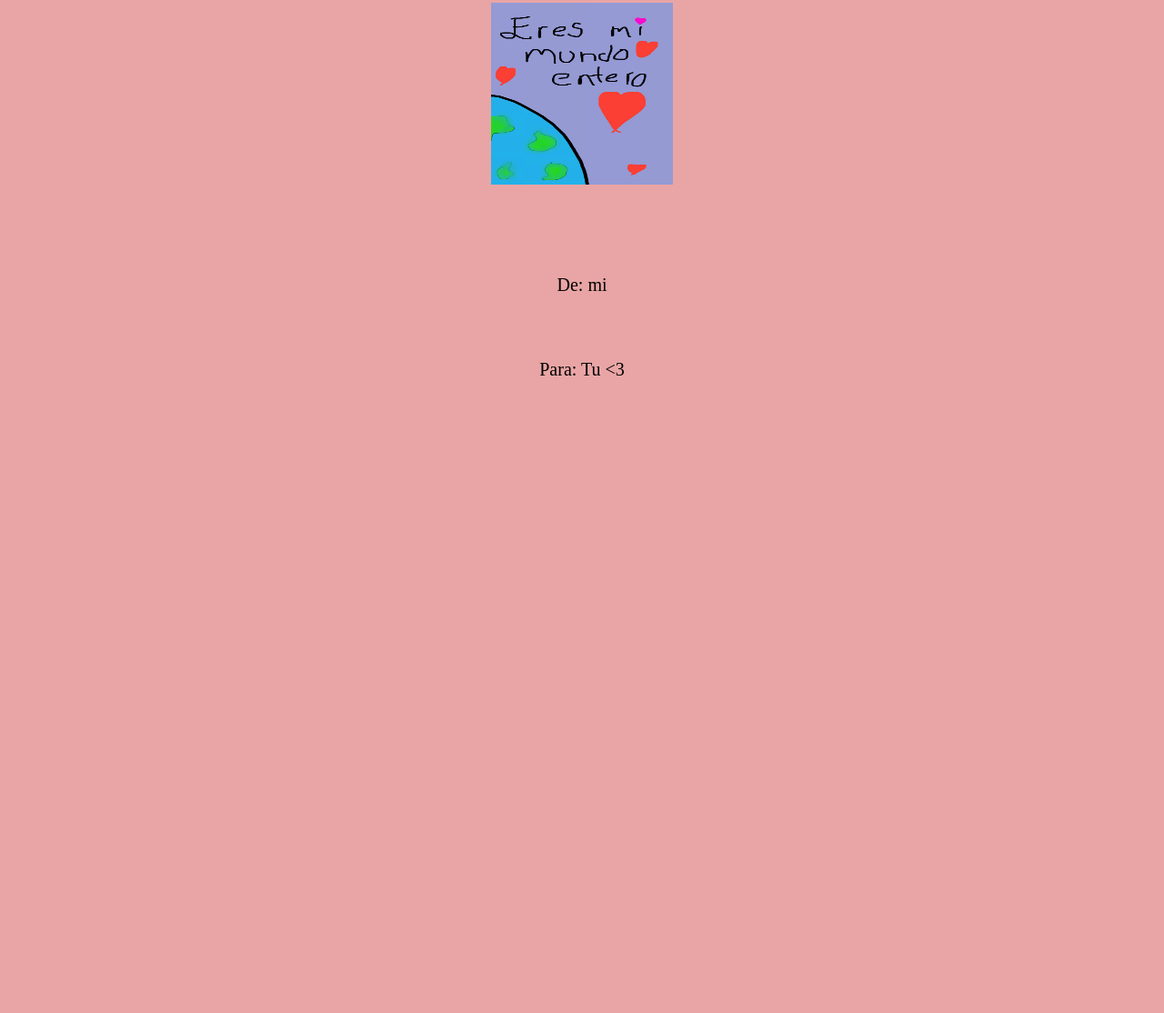
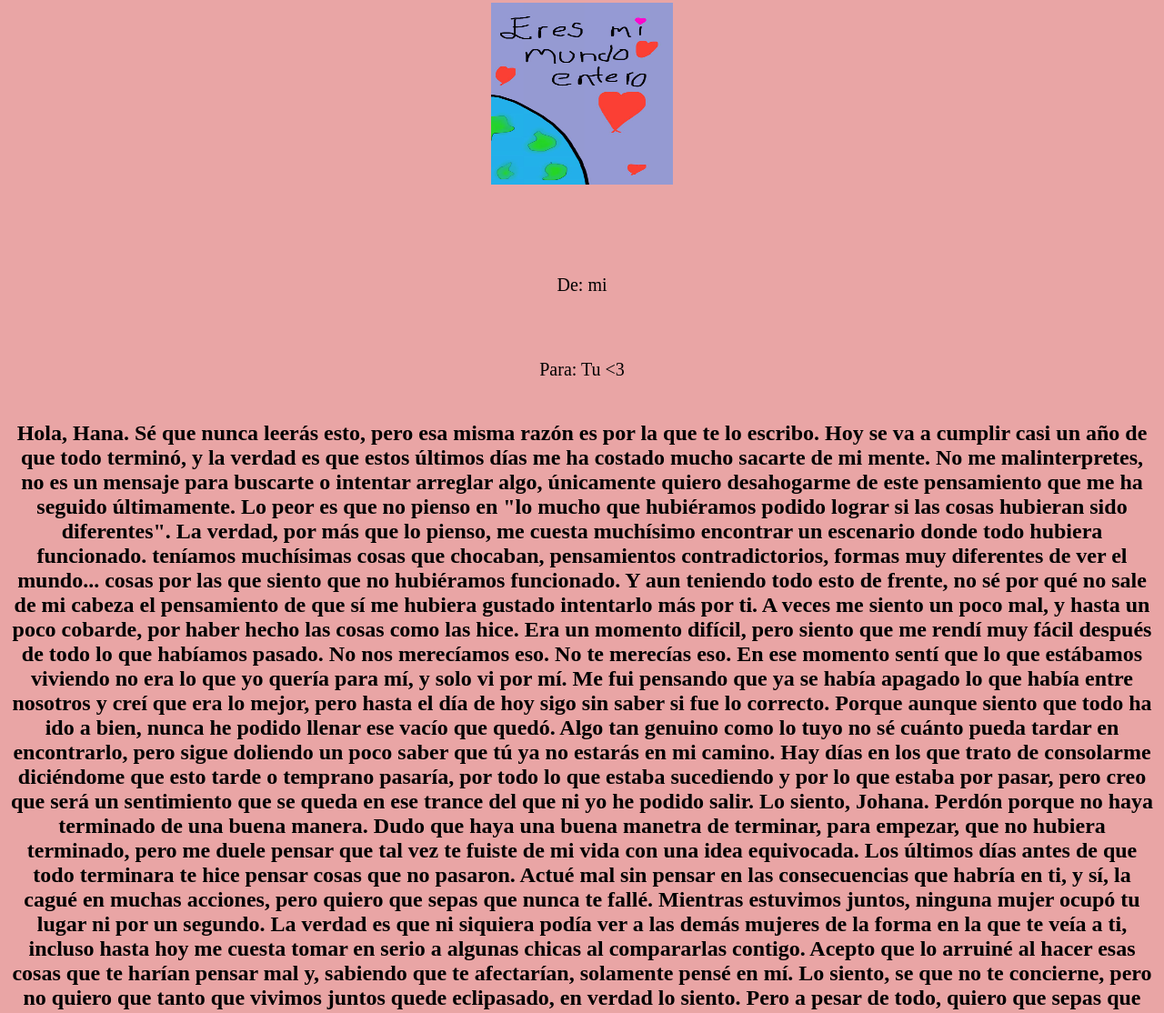
Before and after one commit to DI-HN/8-meses, a plain HTML site: page index.html in a window 1280 px wide. Shown: the part 1674-2788 px from the top of the page at 91% size. Before the commit the page ends 2137 px from the top, so only its background shows below. Drawn offline with Linux system fonts and the light colour scheme.

Commit message:
Refactor index.html structure and content

```diff
--- a/index.html
+++ b/index.html
@@ -61,5 +61,31 @@ Te amooooooooooooo❤
 <footer>
     <p class="posdata">De: mi</p>
     <p class="posdata">Para: Tu <3</p>
+    <h2>
+        Hola, Hana.
+
+Sé que nunca leerás esto, pero esa misma razón es por la que te lo escribo.
+
+Hoy se va a cumplir casi un año de que todo terminó, y la verdad es que estos últimos días me ha costado mucho sacarte de mi mente. No me malinterpretes, no es un mensaje para buscarte o intentar arreglar algo, únicamente quiero desahogarme de este pensamiento que me ha seguido últimamente.
+
+Lo peor es que no pienso en "lo mucho que hubiéramos podido lograr si las cosas hubieran sido diferentes". La verdad, por más que lo pienso, me cuesta muchísimo encontrar un escenario donde todo hubiera funcionado. teníamos muchísimas cosas que chocaban, pensamientos contradictorios, formas muy diferentes de ver el mundo... cosas por las que siento que no hubiéramos funcionado.
+
+Y aun teniendo todo esto de frente, no sé por qué no sale de mi cabeza el pensamiento de que sí me hubiera gustado intentarlo más por ti. A veces me siento un poco mal, y hasta un poco cobarde, por haber hecho las cosas como las hice. Era un momento difícil, pero siento que me rendí muy fácil después de todo lo que habíamos pasado. No nos merecíamos eso. No te merecías eso.
+
+En ese momento sentí que lo que estábamos viviendo no era lo que yo quería para mí, y solo vi por mí. Me fui pensando que ya se había apagado lo que había entre nosotros y creí que era lo mejor, pero hasta el día de hoy sigo sin saber si fue lo correcto. Porque aunque siento que todo ha ido a bien, nunca he podido llenar ese vacío que quedó. Algo tan genuino como lo tuyo no sé cuánto pueda tardar en encontrarlo, pero sigue doliendo un poco saber que tú ya no estarás en mi camino.
+
+Hay días en los que trato de consolarme diciéndome que esto tarde o temprano pasaría, por todo lo que estaba sucediendo y por lo que estaba por pasar, pero creo que será un sentimiento que se queda en ese trance del que ni yo he podido salir.
+
+Lo siento, Johana. Perdón porque no haya terminado de una buena manera. Dudo que haya una buena manetra de terminar, para empezar, que no hubiera terminado, pero me duele pensar que tal vez te fuiste de mi vida con una idea equivocada. Los últimos días antes de que todo terminara te hice pensar cosas que no pasaron. Actué mal sin pensar en las consecuencias que habría en ti, y sí, la cagué en muchas acciones, pero quiero que sepas que nunca te fallé.
+
+Mientras estuvimos juntos, ninguna mujer ocupó tu lugar ni por un segundo. La verdad es que ni siquiera podía ver a las demás mujeres de la forma en la que te veía a ti, incluso hasta hoy me cuesta tomar en serio a algunas chicas al compararlas contigo. Acepto que lo arruiné al hacer esas cosas que te harían pensar mal y, sabiendo que te afectarían, solamente pensé en mí. Lo siento, se que no te concierne, pero no quiero que tanto que vivimos juntos quede eclipasado, en verdad lo siento.
+
+Pero a pesar de todo, quiero que sepas que siempre te guardaré un cariño inmenso. Fuiste una persona demasiado importante para mí y siempre llevaré conmigo nuestras memorias y los bonitos momentos que compartimos.
+
+De todo corazón, espero que te vaya muy bien en tu vida. Espero que logres todos esos sueños que me contaste con ese brillito en los ojos, que logres ser esa gran médico que con tanta ilusión querías ser, o esa excelente forense que yo sabía que eras capaz de lograr. O incluso esa maestra, que aunque no era tu plan principal, yo veía cuánto disfrutabas al estar con tus niños.
+
+Sea cual sea el camino que tomes, deseo que tengas una buena vida, que cumplas todo lo que te propongas y, sobre todo, que seas muy feliz.
+    </h2>
 </footer>
+
 </html>
```
